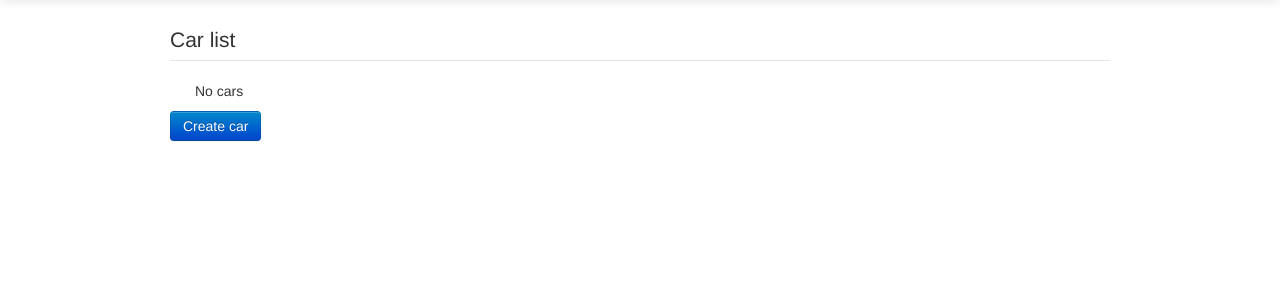
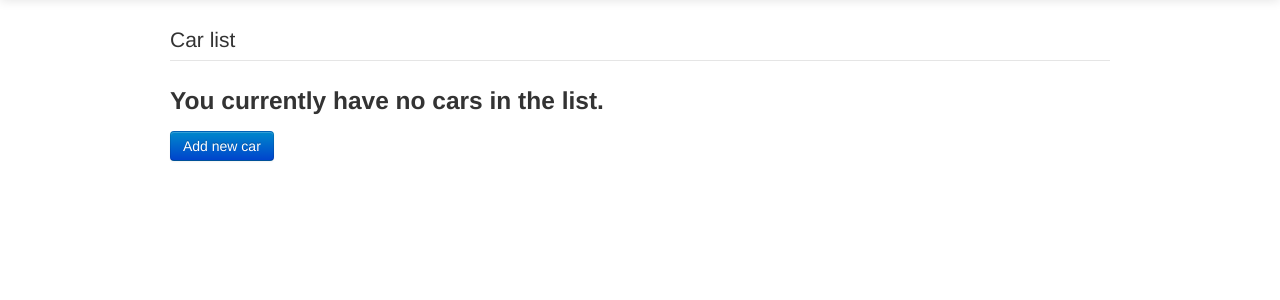
Before and after one commit to holandes22/carlogger, a Django app: template carlogger/templates/cars/car_list.html in a window 1280 px wide. Shown: the part 42-342 px from the top of the page. Run offline with Django 3.2, Linux system fonts and the light colour scheme; the template is opened without the code that fills it, so the values that code supplies are empty.

Commit message:
Minor visual tweaks, adding 500 and 404 pages

```diff
--- a/assets/js/main.js
+++ b/assets/js/main.js
@@ -24,6 +24,11 @@
 			$(dialog_selector).modal('hide');
 			window.location = success_url;
 		},
+		error: function(jqXHR, textStatus, errorThrown){
+	    	$(dialog_selector).modal('hide');
+    		$('#page_content').empty();
+    		$('#error_alert').show();
+    	}
 	})
 }
 
@@ -41,7 +46,8 @@
 		},
 	    error: function(jqXHR, textStatus, errorThrown){
 	    	$(dialog_selector).modal('hide');
-    		$('#body-content').html(jqXHR.responseText);
+    		$('#page_content').empty();
+    		$('#error_alert').show();
     	}
 	})
 }
--- a/carlogger/templates/500.html
+++ b/carlogger/templates/500.html
@@ -1 +1,3 @@
-<h2>Grave error! 500</h2>
+<div class="alert">
+    {% include "error.html" %}
+</div>
--- a/carlogger/templates/base.html
+++ b/carlogger/templates/base.html
@@ -1,7 +1,7 @@
 <!doctype html>
 <html>
 <head>
-    <title>{% block page_title %}Welcome to Carlogger{% endblock %}</title>
+    <title>{% block page_title %}Carlogger{% endblock %}</title>
     <link rel="stylesheet" href="{{ STATIC_URL}}libs/css/bootstrap.min.css"/>
     <link rel="stylesheet" href="{{ STATIC_URL}}css/style.css"/>
 </head>
@@ -39,7 +39,12 @@
     <div class="container">
         <div class="modal hide" id="editor-dialog"></div>
         <div class="modal hide" id="warning-dialog"></div>
+        <div id="error_alert" class="alert hide">
+            {% include "error.html" %}
+        </div>
+        <div id="page_content">
         {% block page_content %}{% endblock page_content%}
+        </div>
     </div>
 
 <!-- ================================================== -->
--- a/carlogger/templates/cars/car_list.html
+++ b/carlogger/templates/cars/car_list.html
@@ -3,12 +3,14 @@
 
 <legend>Car list</legend>
 
+{% if car_list %}
 <ul>
 	{% for car in car_list %}
 	<li><a href="{{ car.get_absolute_url }}">{{ car.get_name }}</a></li>
-	{% empty %}
-	<div>No cars</div>
 	{% endfor %}
 </ul>
-<a class="btn btn-primary" data-toggle="modal" data-target="#editor-dialog" onclick="$('#editor-dialog').load('{% url 'cars:create' %}');">Create car</a>
+{% else %}
+<h3>You currently have no cars in the list.</h3>
+{% endif %}
+<a class="btn btn-primary" data-toggle="modal" data-target="#editor-dialog" onclick="$('#editor-dialog').load('{% url 'cars:create' %}');">Add new car</a>
 {% endblock %}
--- /dev/null
+++ b/carlogger/templates/error.html
@@ -0,0 +1 @@
+<strong>Error!</strong> An error occurred while performing the action. Please contact the administrator.
--- a/carlogger/templates/index.html
+++ b/carlogger/templates/index.html
@@ -4,7 +4,7 @@
 
 <div class="hero-unit">
 	<h1>Carlogger</h1>
-	<p>A place to log and track the mechanical treatments done to your car.</p>
+	<p>A place to log, track and publish the mechanical treatments done to your car.</p>
 	<p>
 		<a class="btn btn-primary btn-large" href="{% url 'cars:list' %}">
 			Get started
```
Also changed, not shown: carlogger/templates/404.html (added, +9 -0 lines), carlogger/templates/cars/car_detail.html (+4 -4 lines), assets/img/car-stolen.PNG (added).
